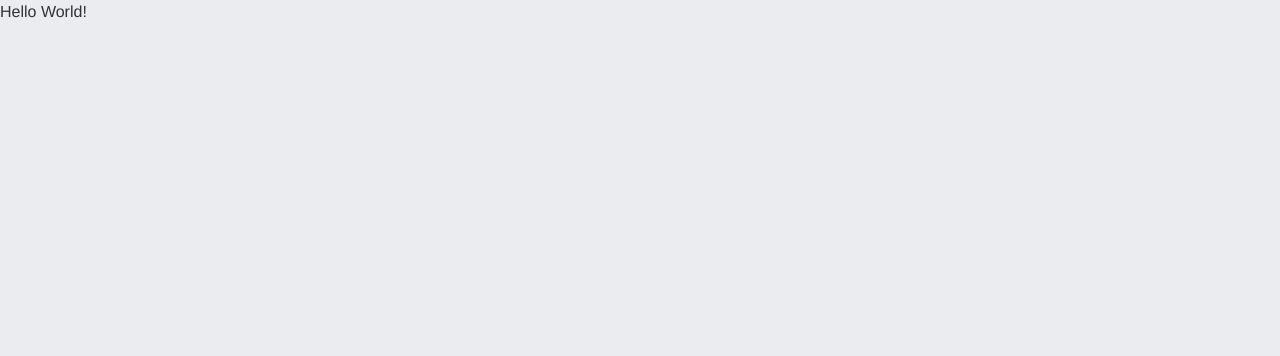
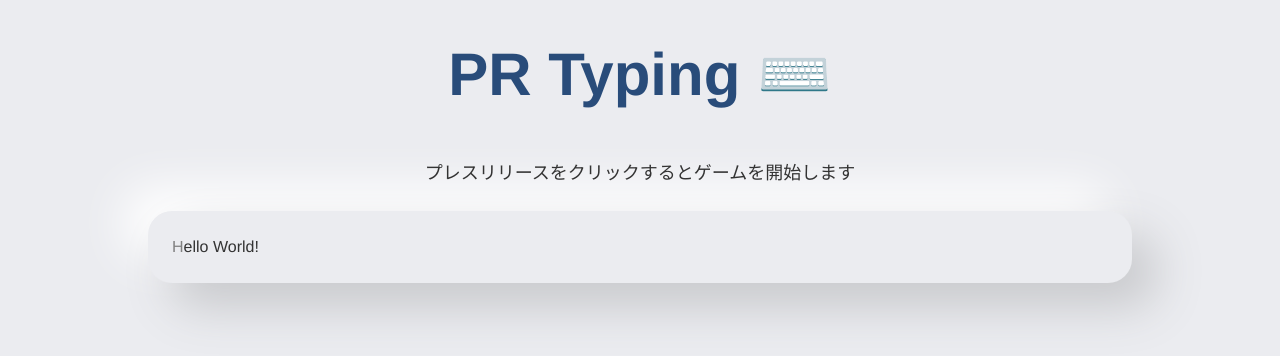
Before and after one commit to apple-yagi/pr-typing, a React (Vite) app: page / in a window 1280 px wide. Shown: the top 356 px of the page. Built offline with nearby package versions, Linux system fonts and the light colour scheme.

Commit message:
Add TypingGame

```diff
--- a/src/App.tsx
+++ b/src/App.tsx
@@ -1,9 +1,10 @@
+import { TypingGame } from './components/TypingGame';
 import { globalStyles } from './styles/global';
 
 function App() {
   globalStyles();
 
-  return <div className='App'>Hello World!</div>;
+  return <TypingGame />;
 }
 
 export default App;
--- /dev/null
+++ b/src/components/TypingGame.tsx
@@ -0,0 +1,82 @@
+import { styled } from '@/stitches.config';
+import { KeyboardEvent, useState } from 'react';
+import { Typography } from './ui/Typography';
+
+export const TypingGame = () => {
+  const typingString = 'Hello World!';
+  const [currentIndex, setCurrentIndex] = useState(0);
+  const [isMisstype, setIsMisstype] = useState(false);
+  const [missCount, setMissCount] = useState(0);
+  const [count, setCount] = useState(0);
+
+  const handleKeyPress = (e: KeyboardEvent<HTMLDivElement>) => {
+    if (e.key === 'Shift' || e.key === 'Eisu' || e.key === 'KanjiMode') return;
+
+    if (e.key === typingString[currentIndex]) {
+      setIsMisstype(false);
+      setCurrentIndex(currentIndex + 1);
+
+      if (currentIndex + 1 >= typingString.length) {
+        setCurrentIndex(0);
+        setCount(count + 1);
+      }
+    } else {
+      setIsMisstype(true);
+      setMissCount(missCount + 1);
+    }
+  };
+
+  return (
+    <Container>
+      <Title>PR Typing ⌨️</Title>
+      <Typography
+        as='p'
+        size='lg'
+        css={{
+          marginBottom: 24,
+          textAlign: 'center',
+        }}
+      >
+        プレスリリースをクリックするとゲームを開始します
+      </Typography>
+      <Typing tabIndex={0} onKeyDown={(e) => handleKeyPress(e)}>
+        <Typography color='success'>
+          {typingString.slice(0, currentIndex)}
+        </Typography>
+        {isMisstype ? (
+          <Typography color='error'>{typingString[currentIndex]}</Typography>
+        ) : (
+          <Typography color='focus'>{typingString[currentIndex]}</Typography>
+        )}
+        <Typography color='primary'>
+          {typingString.slice(currentIndex + 1, typingString.length)}
+        </Typography>
+      </Typing>
+    </Container>
+  );
+};
+
+const Container = styled('div', {
+  maxWidth: 1024,
+  margin: 'auto',
+  padding: '30px 20px',
+});
+
+const Title = styled('h1', {
+  marginBottom: '40px',
+  fontSize: 60,
+  fontWeight: 'bold',
+  color: '$primaryBlue',
+  textAlign: 'center',
+});
+
+const Typing = styled('div', {
+  padding: 24,
+  borderRadius: 24,
+  backgroundColor: '#EBECF0',
+  boxShadow: '24px 24px 48px #c8c9cc, -24px -24px 48px #ffffff',
+
+  '&:focus': {
+    boxShadow: '5px 5px 10px #b7b8bb, -5px -5px 10px #ffffff',
+  },
+});
--- /dev/null
+++ b/src/components/ui/Typography.tsx
@@ -0,0 +1,45 @@
+import { styled } from '@/stitches.config';
+
+export const Typography = styled('span', {
+  variants: {
+    color: {
+      primary: {
+        color: '$textPrimary',
+      },
+      focus: {
+        color: 'GrayText',
+      },
+      success: {
+        color: '$textGreen',
+      },
+      error: {
+        color: 'Red',
+      },
+    },
+    size: {
+      xxl: {
+        fontSize: '$xxl',
+      },
+      xl: {
+        fontSize: '$xl',
+      },
+      lg: {
+        fontSize: '$lg',
+      },
+      md: {
+        fontSize: '$md',
+      },
+      sm: {
+        fontSize: '$sm',
+      },
+      xs: {
+        fontSize: '$xs',
+      },
+    },
+    bold: {
+      true: {
+        fontWeight: 'bold',
+      },
+    },
+  },
+});
```
